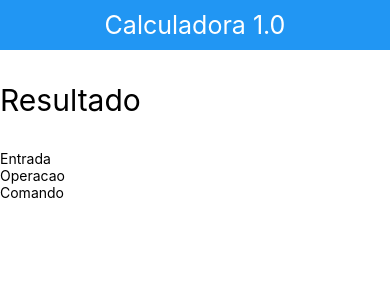
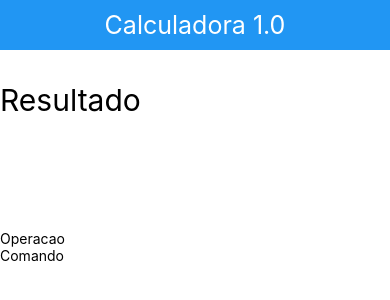
Before and after one commit to robertov8/calculadora-react-native, a React Native app: screen / in a window 390 px wide. Shown: the top 300 px of the page. Built offline with nearby package versions, Linux system fonts and the light colour scheme.

Commit message:
Section 12, class 161

```diff
--- a/src/components/Entrada.js
+++ b/src/components/Entrada.js
@@ -1,8 +1,18 @@
 import React from 'react';
-import { View, Text } from 'react-native';
+import { View, StyleSheet } from 'react-native';
+
+import Numero from './Numero';
 
 export default props => (
-    <View>
-        <Text>Entrada</Text>
+    <View style={styles.numeros}>
+        <Numero />
+        <Numero />
     </View>
 );
+
+const styles = StyleSheet.create({
+    numeros: {
+        flexDirection: 'row',
+        justifyContent: 'space-between'
+    }
+});
--- /dev/null
+++ b/src/components/Numero.js
@@ -0,0 +1,16 @@
+import React from 'react';
+import { TextInput, StyleSheet } from 'react-native';
+
+export default props => (
+    <TextInput
+        style={styles.numero}
+    />
+);
+
+const styles = StyleSheet.create({
+    numero: {
+        width: 140,
+        height: 80,
+        fontSize: 20
+    }
+});
```
